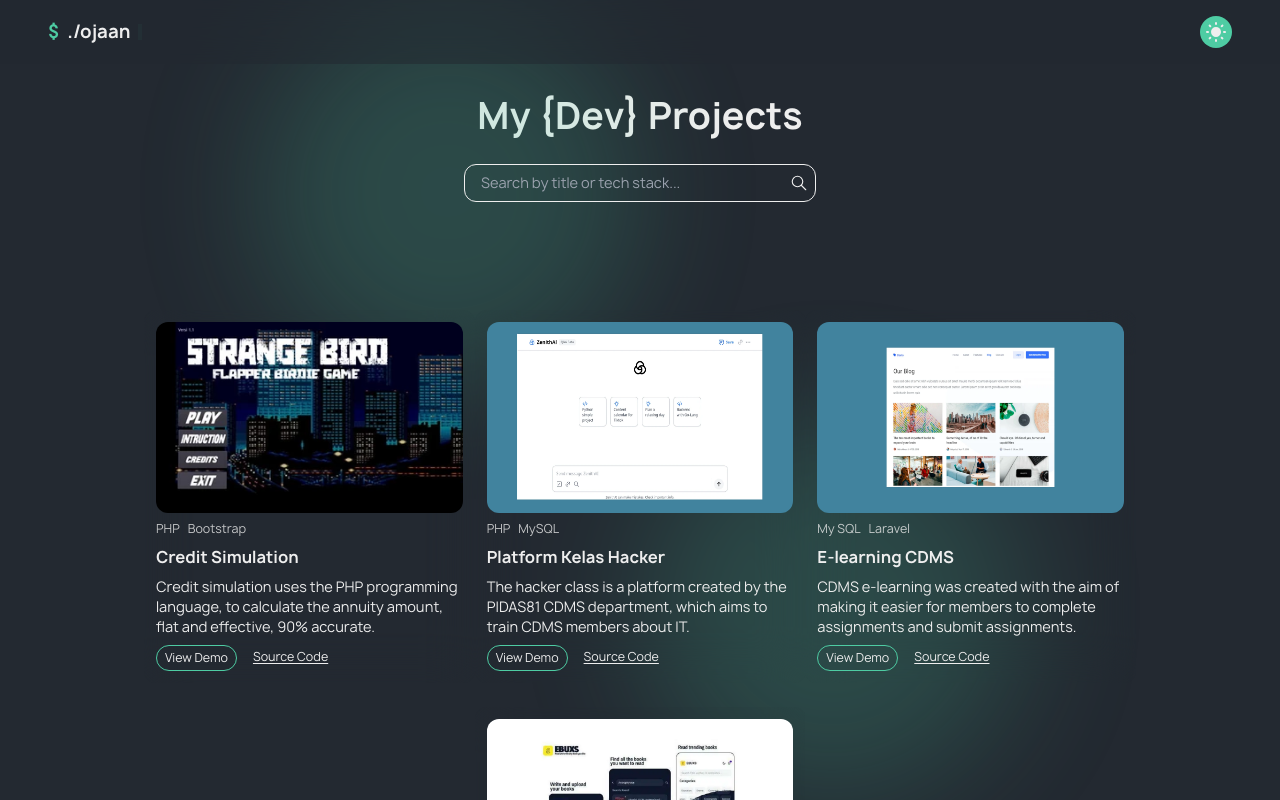
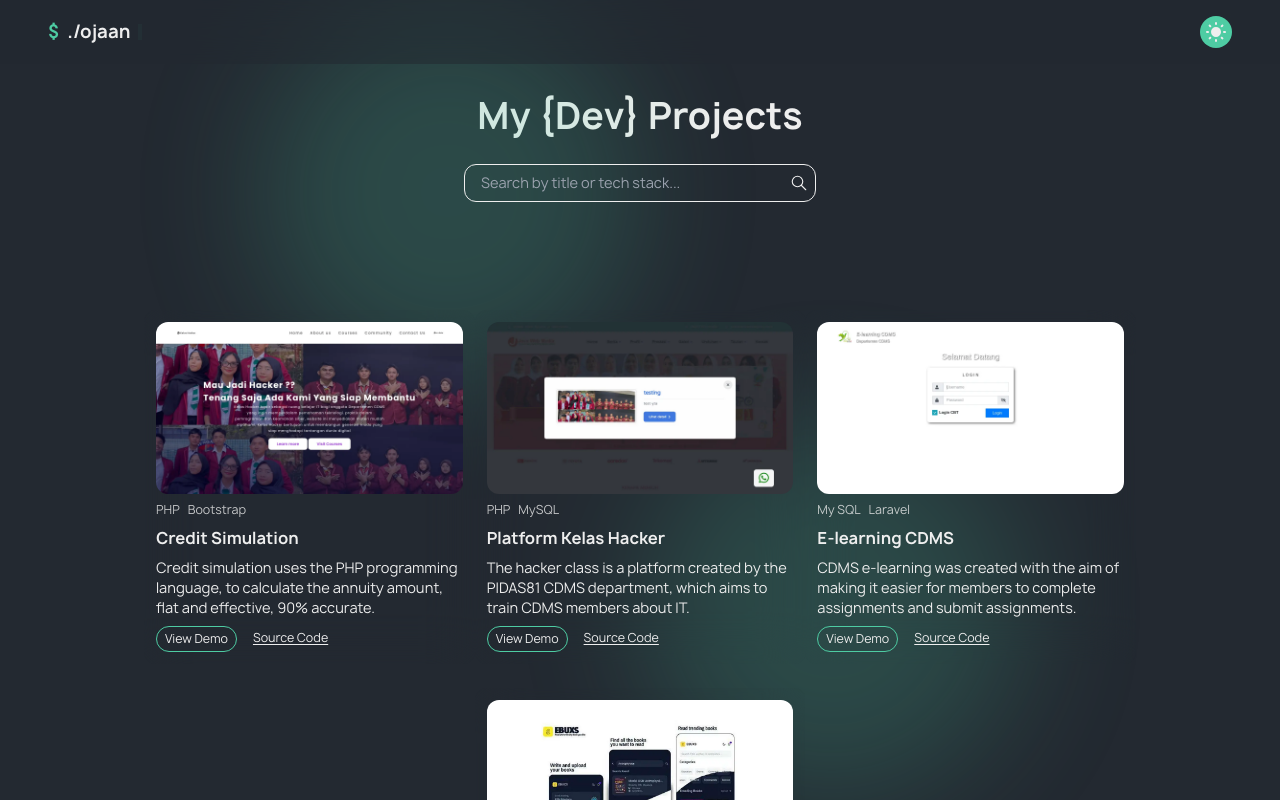
Before and after one commit to itsmejanz/ojaan, a React (Vite) app: page /projects in a window 1280 px wide. Shown: the top 800 px of the page. Built offline with nearby package versions, Linux system fonts and the light colour scheme.

Commit message:
Update AllProjects.jsx

```diff
--- a/src/pages/AllProjects.jsx
+++ b/src/pages/AllProjects.jsx
@@ -19,27 +19,27 @@ function AllProjects() {
 
     const projectsData = [
         {
-            img: '/projectImg/games.webp',
+            img: '/projectImg/heker.webp',
             tech: [t('projectsSection.projectTech.1.a'), t('projectsSection.projectTech.1.b')],
             title: t('projectsSection.projectTitle.1'),
             desc: t('projectsSection.projectdesc.1'),
-            live_demo: 'https://rifki-devs.itch.io/strange-birds?secret=PULmvAgdCpzSM4hL5B8YjtY',
-            github: 'https://rifki-devs.itch.io/strange-birds?secret=PULmvAgdCpzSM4hL5B8YjtY',
+            live_demo: 'https://kelashacker.xyz',
+            github: '#',
         },
         {
-            img: '/projectImg/zenithAI.webp',
+            img: '/projectImg/pidas.webp',
             tech: [t('projectsSection.projectTech.2.a'), t('projectsSection.projectTech.2.b')],
             title: t('projectsSection.projectTitle.2'),
             desc: t('projectsSection.projectdesc.2'),
-            live_demo: 'https://zenith-ai-self.vercel.app/',
-            github: 'https://gitlab.com/rifkidevs/zenithAIchat',
+            live_demo: 'https://me.ojaan.id',
+            github: '#',
         },
         {
-            img: '/projectImg/Blog.webp',
+            img: '/projectImg/cdms.webp',
             tech: [t('projectsSection.projectTech.3.a'), t('projectsSection.projectTech.3.b')],
             title: t('projectsSection.projectTitle.3'),
             desc: t('projectsSection.projectdesc.3'),
-            live_demo: '/notfound',
+            live_demo: 'https://cdms.ojaan.id',
             github: 'https://github.com/Kiisanz/Rifki-Blog',
         },
         {
```
